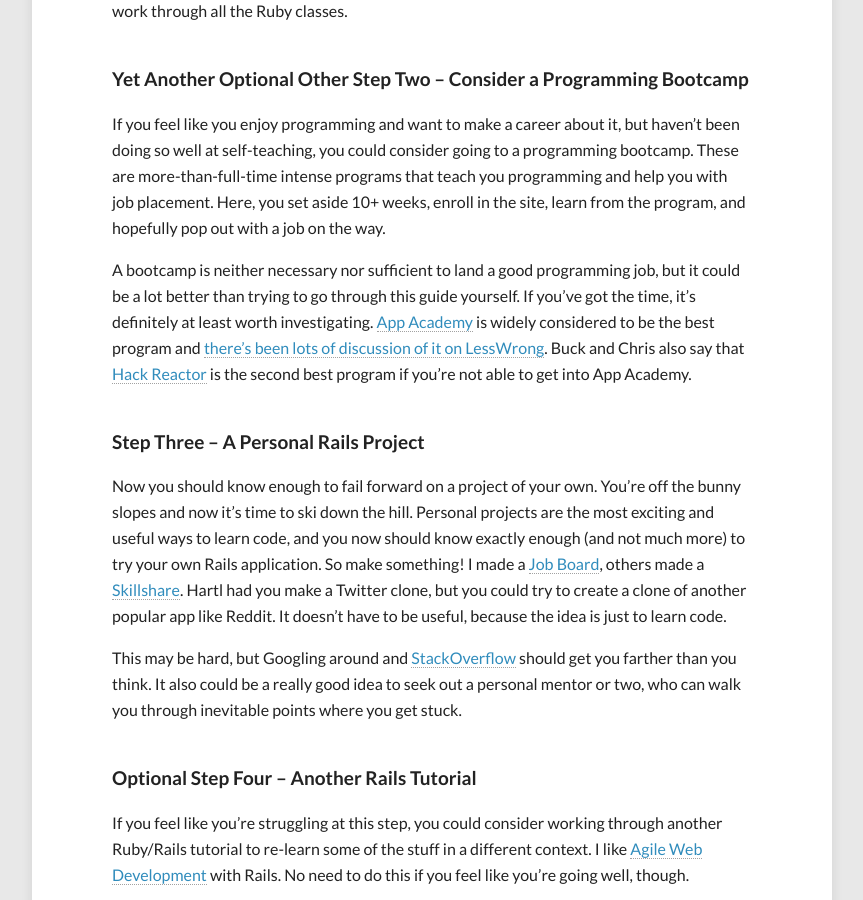
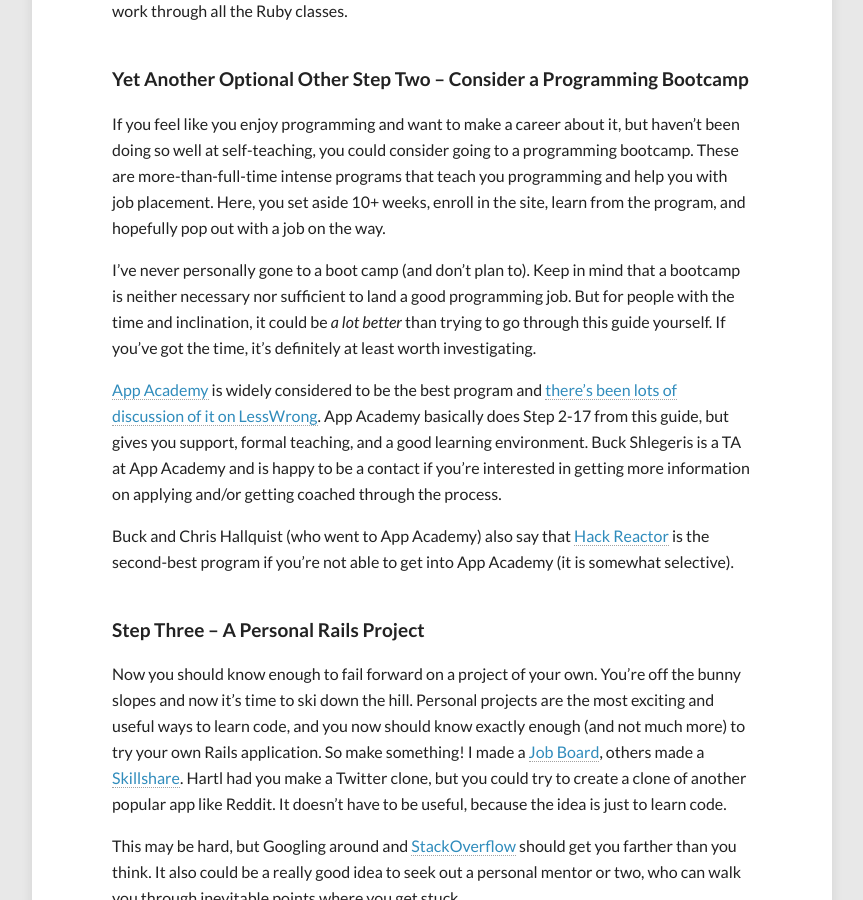
Before and after one commit to peterhurford/peterhurford.github.io, a Jekyll site: the page built from _posts/2014-04-18-learn-code.markdown, in a window 1280 px wide and 900 px high, scrolled down 2958 px. Shown: the whole window, without its empty margins (208-1071 px from the left). Built offline with Jekyll 4.4.1, drawn with Linux system fonts in a browser that asks for light colours; comment, search, counter and statistics services are not loaded; some of the changed text lies outside the part shown.

Commit message:
Program guide to v1.6.14

```diff
--- a/_posts/2014-04-18-learn-code.markdown
+++ b/_posts/2014-04-18-learn-code.markdown
@@ -70,7 +70,11 @@
 
 If you feel like you enjoy programming and want to make a career about it, but haven’t been doing so well at self-teaching, you could consider going to a programming bootcamp.  These are more-than-full-time intense programs that teach you programming and help you with job placement.  Here, you set aside 10+ weeks, enroll in the site, learn from the program, and hopefully pop out with a job on the way.
 
-A bootcamp is neither necessary nor sufficient to land a good programming job, but it could be a lot better than trying to go through this guide yourself.  If you’ve got the time, it’s definitely at least worth investigating.  [App Academy](http://www.appacademy.io/#p-home) is widely considered to be the best program and [there’s been lots of discussion of it on LessWrong](https://www.google.com/search?q=site%3Alesswrong.com+app+academy&oq=site%3Alesswrong.com+app+academy&aqs=chrome..69i57j69i58.5575j0j7&sourceid=chrome&es_sm=91&ie=UTF-8).  Buck and Chris also say that [Hack Reactor](http://www.hackreactor.com/) is the second best program if you’re not able to get into App Academy.
+I've never personally gone to a boot camp (and don't plan to).   Keep in mind that a bootcamp is neither necessary nor sufficient to land a good programming job.  But for people with the time and inclination, it could be _a lot better_ than trying to go through this guide yourself.  If you’ve got the time, it’s definitely at least worth investigating.
+
+[App Academy](http://www.appacademy.io/#p-home) is widely considered to be the best program and [there’s been lots of discussion of it on LessWrong](https://www.google.com/search?q=site%3Alesswrong.com+app+academy&oq=site%3Alesswrong.com+app+academy&aqs=chrome..69i57j69i58.5575j0j7&sourceid=chrome&es_sm=91&ie=UTF-8).  App Academy basically does Step 2-17 from this guide, but gives you support, formal teaching, and a good learning environment.  Buck Shlegeris is a TA at App Academy and is happy to be a contact if you're interested in getting more information on applying and/or getting coached through the process.
+
+Buck and Chris Hallquist (who went to App Academy) also say that [Hack Reactor](http://www.hackreactor.com/) is the second-best program if you’re not able to get into App Academy (it is somewhat selective).
 
 
 
@@ -309,3 +313,5 @@
 * v1.6.12 - Added a step for SQL
 
 * v1.6.13 - Minor fixes.
+
+* v1.6.14 - Added more information on App Academy.
```
Also changed, not shown: other parts of _posts/2014-04-18-learn-code.markdown (+1 -1 lines).
